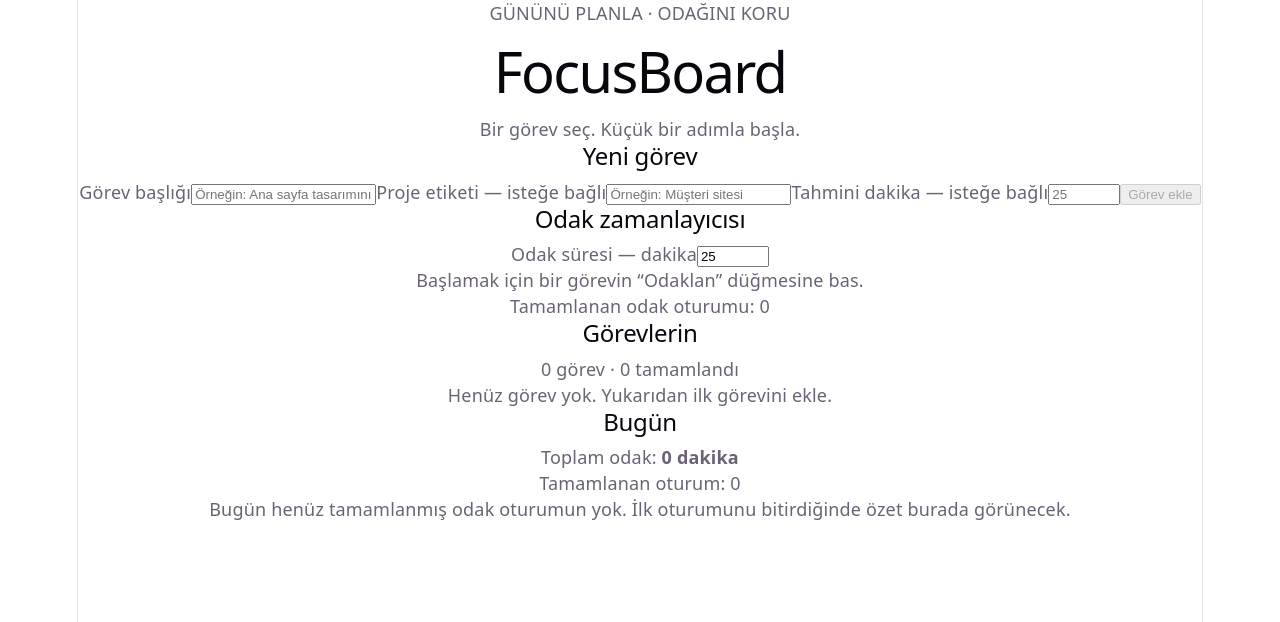
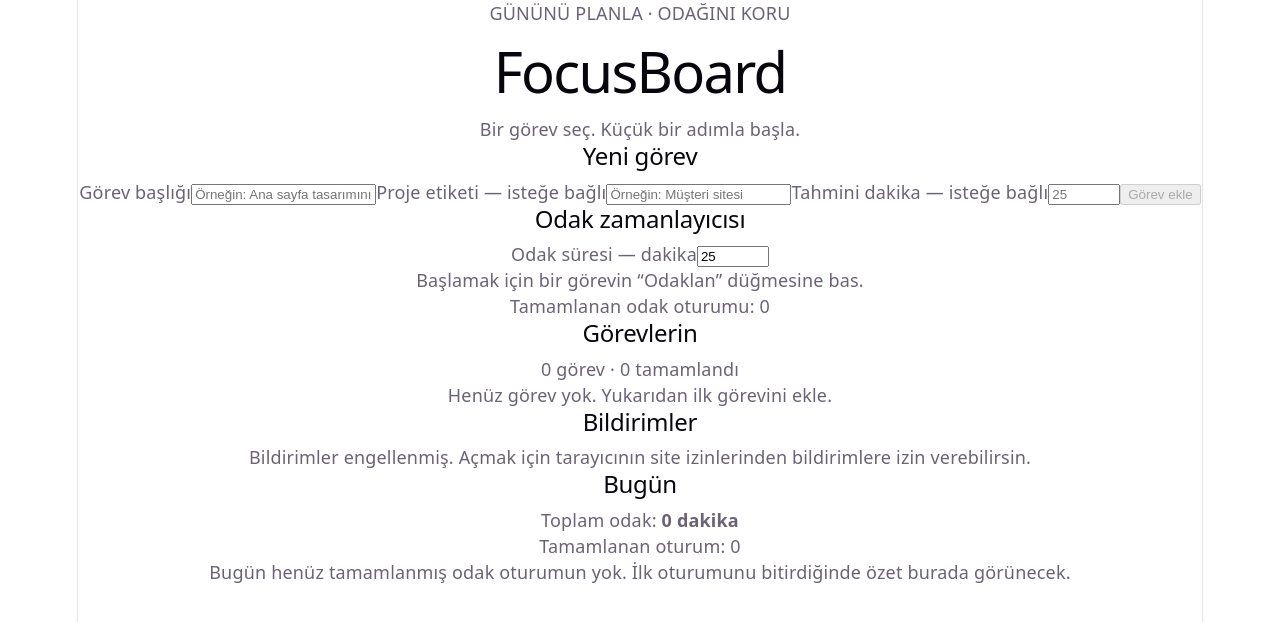
Before and after one commit to erenmeray2005-ship-it/focusboard, a React (Vite) app: page / in a window 1280 px wide. Shown: the top 622 px of the page. Built offline with nearby package versions, Linux system fonts and the light colour scheme.

Commit message:
feat: notify when focus sessions finish

```diff
--- a/src/App.jsx
+++ b/src/App.jsx
@@ -1,6 +1,7 @@
 import { useEffect, useState } from 'react'
 import useFocusTimer from './useFocusTimer'
 import TodaySummary from './TodaySummary'
+import FocusNotifications from './FocusNotifications'
 
 function App() {
   const [tasks, setTasks] = useState(() => {
@@ -276,6 +277,7 @@ useEffect(() => {
           </ul>
         )}
             </section>
+      <FocusNotifications sessions={focus.sessions} />
       <TodaySummary sessions={focus.sessions} />
     </main>
   )
--- /dev/null
+++ b/src/FocusNotifications.jsx
@@ -0,0 +1,79 @@
+import { useEffect, useRef, useState } from 'react'
+
+export default function FocusNotifications({ sessions }) {
+  const supported = 'Notification' in window
+
+  const [permission, setPermission] = useState(() =>
+    supported ? Notification.permission : 'unsupported',
+  )
+  const [message, setMessage] = useState('')
+
+  const seenIds = useRef(
+    new Set(sessions.map((session) => session.id)),
+  )
+
+  useEffect(() => {
+    for (const session of sessions) {
+      if (seenIds.current.has(session.id)) continue
+
+      seenIds.current.add(session.id)
+
+      const body = `${session.taskTitle} için odak oturumun tamamlandı.`
+      setMessage(body)
+
+      if (
+        'Notification' in window &&
+        Notification.permission === 'granted'
+      ) {
+        try {
+          new Notification('FocusBoard — Süre doldu!', {
+            body,
+            tag: session.id,
+          })
+        } catch (error) {
+          console.error('Bildirim gösterilemedi:', error)
+          setMessage(`${body} Sistem bildirimi gösterilemedi.`)
+        }
+      }
+    }
+  }, [sessions])
+
+  async function enableNotifications() {
+    try {
+      const result = await Notification.requestPermission()
+      setPermission(result)
+
+      if (result === 'granted') {
+        setMessage('Bildirimler açık. Bir odak oturumu bitirerek dene.')
+      } else {
+        setMessage('Bildirim izni verilmedi. Zamanlayıcı çalışmaya devam eder.')
+      }
+    } catch (error) {
+      console.error('Bildirim izni alınamadı:', error)
+      setMessage('Bildirim izni alınamadı.')
+    }
+  }
+
+  return (
+    <section aria-labelledby="notifications-heading">
+      <h2 id="notifications-heading">Bildirimler</h2>
+
+      {permission === 'unsupported' ? (
+        <p>Bu tarayıcı sistem bildirimlerini desteklemiyor.</p>
+      ) : permission === 'granted' ? (
+        <p>Bildirimler açık.</p>
+      ) : permission === 'denied' ? (
+        <p>
+          Bildirimler engellenmiş. Açmak için tarayıcının
+          site izinlerinden bildirimlere izin verebilirsin.
+        </p>
+      ) : (
+        <button type="button" onClick={enableNotifications}>
+          Bildirimlere izin ver
+        </button>
+      )}
+
+      <p role="status">{message}</p>
+    </section>
+  )
+}
```
